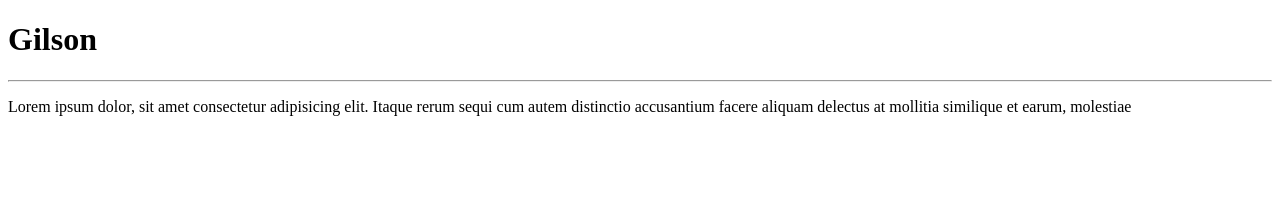
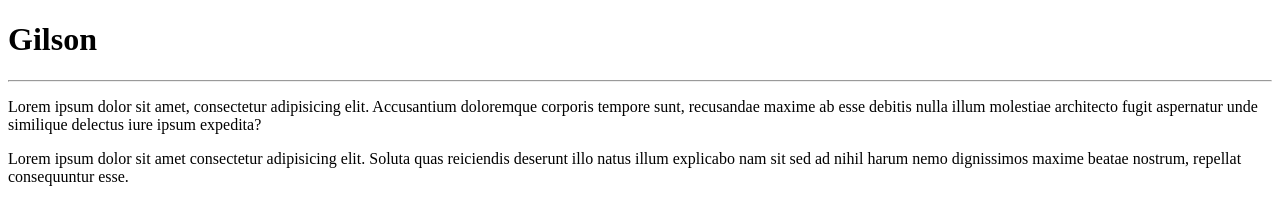
Before and after one commit to gilsonf14/Meu-primeiro-progeto, a plain HTML site: page site-1/index.html in a window 1280 px wide. Drawn offline with Linux system fonts and the light colour scheme.

Commit message:
novas atualização

```diff
--- a/site-1/index.html
+++ b/site-1/index.html
@@ -8,7 +8,7 @@
 <body>
     <h1>Gilson</h1>
     <hr>
-    <p>Lorem ipsum dolor, sit amet consectetur adipisicing elit. Itaque rerum sequi cum autem distinctio accusantium facere aliquam delectus at mollitia similique et earum, molestiae
-
+     <p>Lorem ipsum dolor sit amet, consectetur adipisicing elit. Accusantium doloremque corporis tempore sunt, recusandae maxime ab esse debitis nulla illum molestiae architecto fugit aspernatur unde similique delectus iure ipsum expedita?</p>
+     <p>Lorem ipsum dolor sit amet consectetur adipisicing elit. Soluta quas reiciendis deserunt illo natus illum explicabo nam sit sed ad nihil harum nemo dignissimos maxime beatae nostrum, repellat consequuntur esse.</p>
 </body>
 </html>
```
